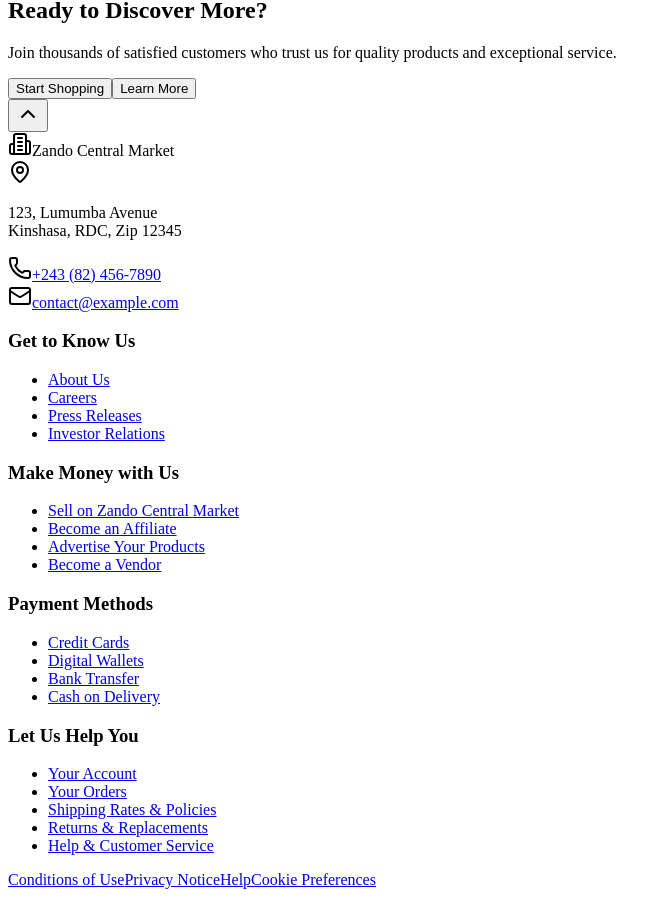
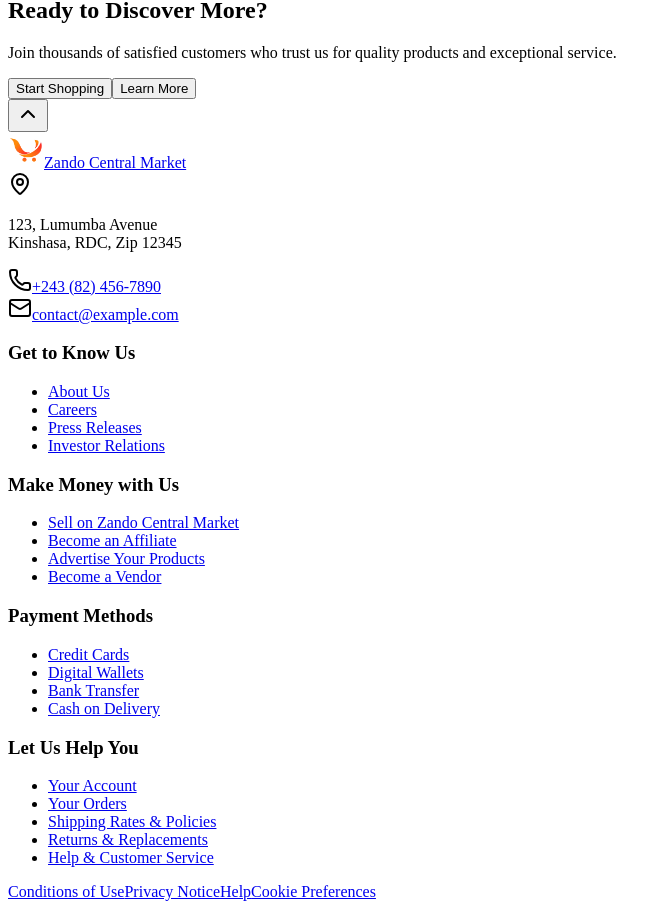
Before and after one commit to AlexGMAY/Zando-Central-Market, a Next.js app: page / in a window 1280 px wide. Shown: the part 1555-2460 px from the top of the page, without its empty margins (0-671 px from the left). Built offline with nearby package versions, Linux system fonts and the light colour scheme; no server answers; the database is empty.

Commit message:
fixing the vulnerability with next15

```diff
--- a/components/shared/footer.tsx
+++ b/components/shared/footer.tsx
@@ -3,6 +3,7 @@
 import { ChevronUp, Building2, Phone, Mail, MapPin } from 'lucide-react'
 import { Button } from '../ui/button'
 import Link from 'next/link'
+import Image from 'next/image'
 import { APP_NAME } from '@/lib/constants'
 import { useState, useEffect } from 'react'
 
@@ -95,8 +96,21 @@
           {/* Company Info */}
           <div className="lg:col-span-1 xl:col-span-1">
             <div className="flex items-center gap-3 mb-4">
-              <Building2 className="h-8 w-8 text-blue-400" />
-              <span className="text-xl font-bold">{APP_NAME}</span>
+              <Link
+                            href="/"
+                            className="flex items-center gap-3 transition-transform hover:scale-[1.02]"
+                          >
+                            <Image
+                              src="/icons/logo.svg"
+                              width={36}
+                              height={36}
+                              alt={`${APP_NAME} logo`}
+                              className="h-9 w-9"
+                            />
+                            <span className="text-xl font-bold tracking-tight text-white">
+                              {APP_NAME}
+                            </span>
+                          </Link>
             </div>
             <div className="space-y-3 text-sm text-gray-300">
               <div className="flex items-start gap-3">
--- a/package.json
+++ b/package.json
@@ -45,7 +45,7 @@
     "lucide-react": "^0.468.0",
     "mongodb": "^6.12.0",
     "mongoose": "^8.9.0",
-    "next": "15.1.5",
+    "next": "15.1.11",
     "next-auth": "^5.0.0-beta.25",
     "next-themes": "^0.4.4",
     "query-string": "^9.1.1",
```
